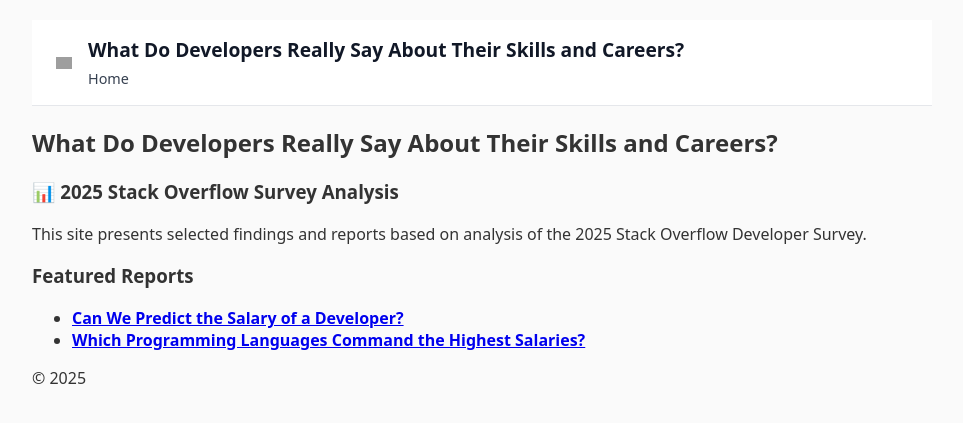
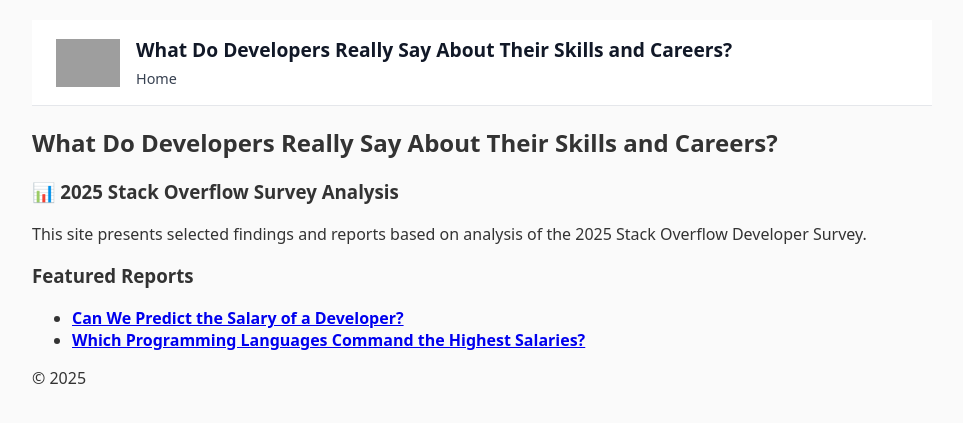
Before and after one commit to ilvfruits/stackoverflow-survey-2025, a Jekyll site: the page built from docs/index.md, in a window 1280 px wide. Shown: the top 423 px of the page, without its empty margins (158-1121 px from the left). Built offline with Jekyll 4.4.1, drawn with Linux system fonts in a browser that asks for light colours; grey boxes are pictures that could not be loaded.

Commit message:
Update style.css

```diff
--- a/docs/assets/css/style.css
+++ b/docs/assets/css/style.css
@@ -48,9 +48,9 @@
 }
 
 .header-image {
-  height: 12px;
+  height: 48px;
   width: auto;
-  max-height: 12px;
+  max-height: 48px;
   object-fit: contain;
 }
 
```
